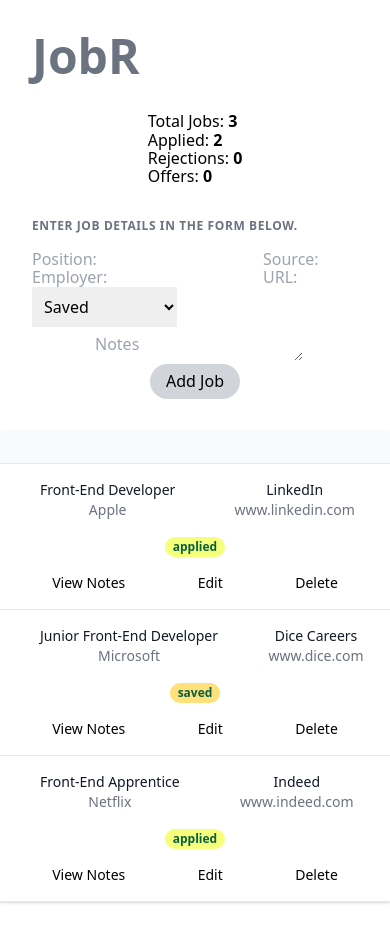
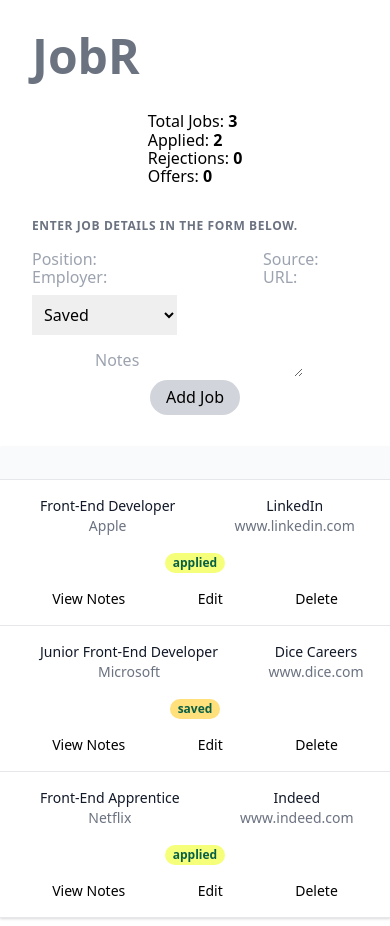
Before and after one commit to rscole87/job-search-app, a React (Create React App) app: page / in a window 390 px wide. Shown: the top 926 px of the page. Built offline with nearby package versions, Linux system fonts and the light colour scheme.

Commit message:
add padding to selects on mobile

```diff
--- a/src/components/InputFormComponent.js
+++ b/src/components/InputFormComponent.js
@@ -61,7 +61,7 @@
           </div>
         </div>
 
-        <div className="flex">
+        <div className="flex my-2 md:my-0">
           <select
             name="status"
             id="status"
--- a/src/components/JobItemComponent.js
+++ b/src/components/JobItemComponent.js
@@ -174,7 +174,7 @@
           </div>
         </div>
 
-        <div className="text-center">
+        <div className="text-center my-2 md:my-0">
           <select
             name="status"
             id="status"
```
